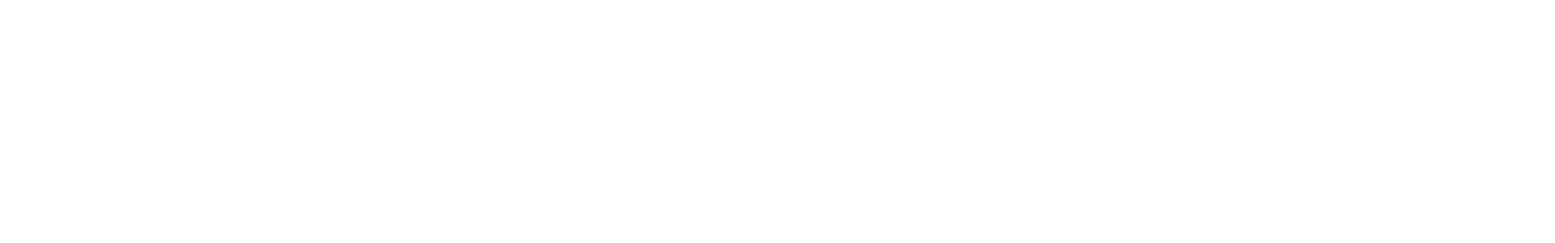
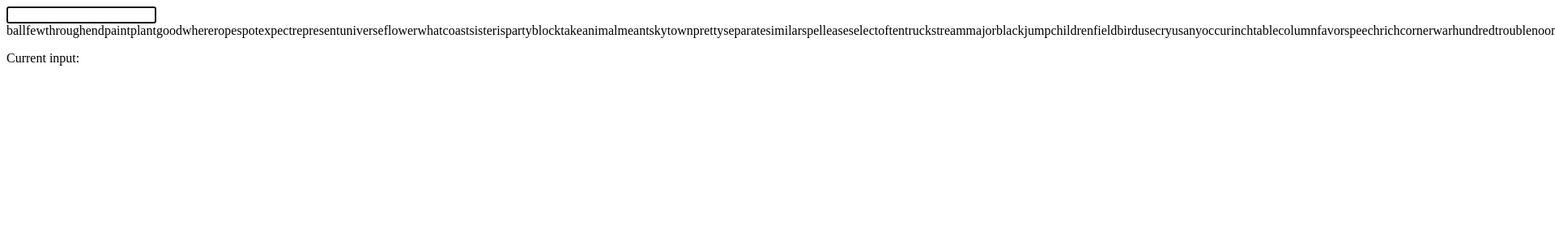
Before and after one commit to 0baraa/dolphintype, a SvelteKit app: page / in a window 1280 px wide. Shown: the top 300 px of the page at 81% size, 1920 px wide, since content can reach past the window. Built offline with nearby package versions, Linux system fonts and the light colour scheme.

Commit message:
Add hidden input element to receive user keystrokes

```diff
--- a/src/routes/+page.svelte
+++ b/src/routes/+page.svelte
@@ -4,6 +4,9 @@
   let words = [];
   let currentIndex = 0;
   let currentWords = $state([]);
+
+  let inputElement;
+  let userInput = $state('');
 
   onMount(async () => {
     const wordsResponse = await fetch('/english1k.json');
@@ -13,6 +16,8 @@
     prepareWords(words);
 
     currentWords = getNextWords(100);
+
+    inputElement.focus();
   });
 
   function prepareWords(wordsArray) {
@@ -39,3 +44,19 @@
     return nextWords;
   }
 </script>
+
+<div class="flex flex-wrap justify-center">
+  <input
+    class="pointer-events-auto absolute opacity-0"
+    type="text"
+    id="typinginput"
+    bind:value={userInput}
+    bind:this={inputElement}
+  />
+
+  {#each currentWords as word}
+    <span class="m-1">{word}</span>
+  {/each}
+</div>
+
+<p>Current input: {userInput}</p>
```
